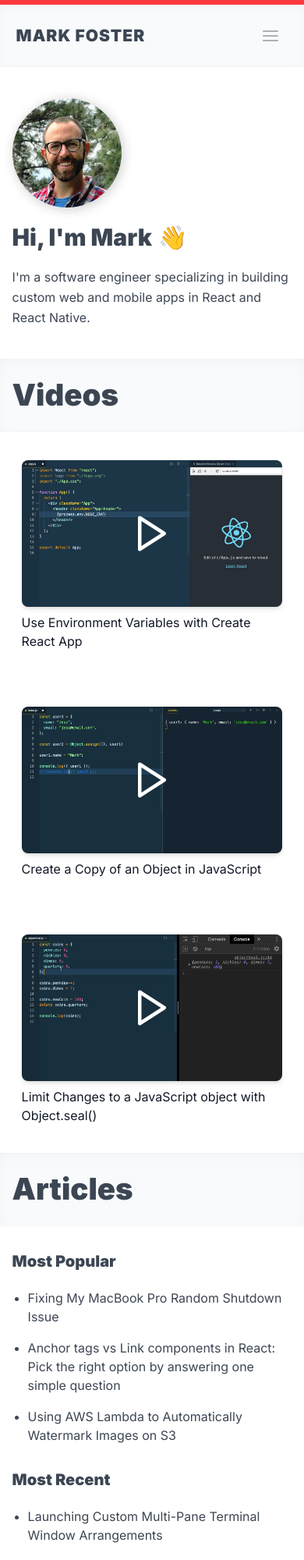
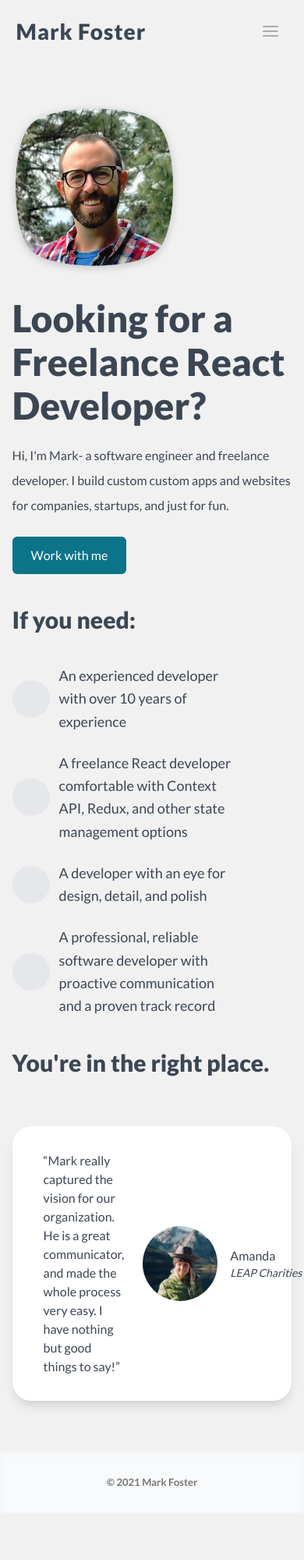
Before and after one commit to markadamfoster/markadamfoster, a Gatsby site: page / in a window 390 px wide. Shown: the top 2000 px of the page at 78% size. After the commit the page ends 1940 px from the top, so only its background shows below. Built offline with nearby package versions, Linux system fonts and the light colour scheme; Gatsby itself is replaced by a stand-in of ours; some packages are replaced by stand-ins of ours.

Commit message:
Begin rebuilding home page

```diff
--- a/gatsby-config.js
+++ b/gatsby-config.js
@@ -71,7 +71,7 @@ module.exports = {
     {
       resolve: `gatsby-plugin-google-fonts`,
       options: {
-        fonts: [`Inter: 200,400,700,900`],
+        fonts: [`Lato: 200,400,700,900`],
       },
     },
     {
--- a/src/components/Articles/ArticlesPageContent.js
+++ b/src/components/Articles/ArticlesPageContent.js
@@ -4,6 +4,8 @@ import styled from 'styled-components'
 import { useStaticQuery, graphql } from 'gatsby'
 
 import ArticleListItem from './ArticleListItem'
+import Videos from '../Videos/Videos'
+// import SectionTitle from './SectionTitle'
 
 function ArticlesPageContent() {
   const data = useStaticQuery(graphql`
@@ -35,6 +37,8 @@ function ArticlesPageContent() {
     <Wrapper>
       <h1>Articles</h1>
 
+      <Videos />
+
       <List>
         {articles.map(({ node: article }) => {
           return <ArticleListItem key={article.fields.slug} article={article} />
--- a/src/components/Header/Header.js
+++ b/src/components/Header/Header.js
@@ -34,9 +34,6 @@ const Wrapper = styled.header`
   height: 80px;
   display: flex;
   align-items: center;
-  background-color: ${colors.offWhiteBG};
-  box-shadow: inset 0 0 1px rgba(0, 0, 0, 0.04),
-    inset 0 0 5px rgba(0, 0, 0, 0.01), inset 0 5px 22px -8px rgba(0, 0, 0, 0.05);
   z-index: 100;
 
   @media (max-width: 500px) {
@@ -53,9 +50,8 @@ const Content = styled.div`
 const Logo = styled.div`
   display: flex;
   align-items: center;
-  font-size: 21px;
+  font-size: 28px;
   font-weight: 900;
-  text-transform: uppercase;
   letter-spacing: 1px;
   color: ${colors.textDark};
 
--- a/src/components/Home/Bio.js
+++ /dev/null
@@ -1,43 +0,0 @@
-import React from 'react'
-import styled from 'styled-components'
-
-import profileImg from 'assets/mark_foster.jpg'
-
-export default function Bio() {
-  return (
-    <div className="py-10 sm:py-20 lg:py-32">
-      <div className="container flex flex-col sm:flex-row">
-        <Img src={profileImg} />
-
-        <div>
-          <h1 className="text-left text-3xl mt-0">
-            Hi, I&apos;m Mark
-            <span role="img" aria-label="waving hand" className="ml-2">
-              👋
-            </span>
-          </h1>
-
-          <div className="leading-relaxed text-base sm:text-lg lg:text-xl">
-            <p className="mt-5">
-              I&apos;m a software engineer specializing in building custom web
-              and mobile apps in React and React Native.
-            </p>
-          </div>
-        </div>
-      </div>
-    </div>
-  )
-}
-
-const Img = styled.img`
-  height: 140px;
-  width: 140px;
-  flex-shrink: 0;
-  margin-right: 30px;
-  border-radius: 100%;
-  box-shadow: 2px 2px 15px rgba(0, 0, 0, 0.2);
-
-  @media (max-width: 540px) {
-    margin-bottom: 20px;
-  }
-`
--- /dev/null
+++ b/src/components/Home/CheckmarkItem.js
@@ -0,0 +1,15 @@
+import React from 'react'
+import PropTypes from 'prop-types'
+
+CheckmarkItem.propTypes = {
+  children: PropTypes.string,
+}
+
+export default function CheckmarkItem({ children }) {
+  return (
+    <li className="flex items-center my-6">
+      <div className="bg-gray-200 h-12 w-12 rounded-full mr-3 flex-shrink-0"></div>
+      <div className="text-lg leading-relaxed">{children}</div>
+    </li>
+  )
+}
--- /dev/null
+++ b/src/components/Home/CheckmarksSection.js
@@ -0,0 +1,28 @@
+import React from 'react'
+
+import CheckmarkItem from './CheckmarkItem'
+
+export default function CheckmarksSection() {
+  return (
+    <div>
+      <h3 className="text-3xl">If you need:</h3>
+      <ul className="my-10 w-4/5">
+        <CheckmarkItem>
+          An experienced developer with over 10 years of experience
+        </CheckmarkItem>
+        <CheckmarkItem>
+          A freelance React developer comfortable with Context API, Redux, and
+          other state management options
+        </CheckmarkItem>
+        <CheckmarkItem>
+          A developer with an eye for design, detail, and polish
+        </CheckmarkItem>
+        <CheckmarkItem>
+          A professional, reliable software developer with proactive
+          communication and a proven track record
+        </CheckmarkItem>
+      </ul>
+      <h3 className="text-3xl">You&apos;re in the right place.</h3>
+    </div>
+  )
+}
--- /dev/null
+++ b/src/components/Home/Hero.js
@@ -0,0 +1,41 @@
+import React from 'react'
+import styled from 'styled-components'
+
+import profileImg from 'assets/Mark_Foster_Freelance_Develper.png'
+
+export default function Hero() {
+  return (
+    <div className="py-10 sm:py-20 lg:py-32">
+      <Img src={profileImg} />
+
+      <div>
+        <h1 className="text-left text-5xl mt-0 max-w-xl leading-14">
+          Looking for a Freelance React Developer?
+        </h1>
+
+        <div className="text-base sm:text-lg lg:text-xl">
+          <p className="mt-5 leading-8">
+            Hi, I&apos;m Mark- a software engineer and freelance developer. I
+            build custom custom apps and websites for companies, startups, and
+            just for fun.
+          </p>
+        </div>
+      </div>
+
+      <button className="bg-maf-teal text-white px-6 py-3 mt-6 rounded-md">
+        Work with me
+      </button>
+    </div>
+  )
+}
+
+const Img = styled.img`
+  height: 240px;
+  width: 240px;
+  flex-shrink: 0;
+  margin-left: -15px;
+
+  @media (max-width: 540px) {
+    margin-bottom: 20px;
+  }
+`
--- a/src/components/Home/HomePage.js
+++ b/src/components/Home/HomePage.js
@@ -1,33 +1,27 @@
 import React from 'react'
 import PropTypes from 'prop-types'
 
-import Articles from './Articles'
-import Bio from './Bio'
+// import Articles from './Articles'
 import { Container } from 'styles/Container'
+import SEO from 'components/Shared/SEO'
+import Hero from './Hero'
 import DefaultLayout from 'layouts/DefaultLayout'
-import SectionTitle from './SectionTitle'
-import SEO from 'components/Shared/SEO'
-import Videos from './Videos'
+import CheckmarksSection from './CheckmarksSection'
+import Testamonial from './Testamonial'
 
 HomePage.propTypes = {
-  articles: PropTypes.array,
+  articles: PropTypes.array, // TODO: either use this or clean it up (including the pagequery)
 }
 
-export default function HomePage({ articles }) {
+export default function HomePage() {
   return (
     <DefaultLayout>
       <SEO title="Home" />
 
-      <Bio />
-
-      <SectionTitle>Videos</SectionTitle>
       <Container>
-        <Videos />
-      </Container>
-
-      <SectionTitle>Articles</SectionTitle>
-      <Container>
-        <Articles articles={articles} />
+        <Hero />
+        <CheckmarksSection />
+        <Testamonial />
       </Container>
     </DefaultLayout>
   )
--- /dev/null
+++ b/src/components/Home/Testamonial.js
@@ -0,0 +1,26 @@
+import React from 'react'
+
+import amandaSrc from 'assets/amanda_hunter.jpg'
+
+export default function Testamonial() {
+  return (
+    <div className="my-16 -mx-0 py-8 px-10 bg-white shadow-lg rounded-3xl flex items-center">
+      <div className="flex-1 text-md">
+        “Mark really captured the vision for our organization. He is a great
+        communicator, and made the whole process very easy. I have nothing but
+        good things to say!”
+      </div>
+      <div className="flex items-center">
+        <img
+          src={amandaSrc}
+          alt="Amanda"
+          className="rounded-full h-24 w-24 ml-6 mr-4"
+        />
+        <div className="">
+          Amanda
+          <div className="text-sm italic whitespace-nowrap">LEAP Charities</div>
+        </div>
+      </div>
+    </div>
+  )
+}
--- a/src/styles/global.css
+++ b/src/styles/global.css
@@ -10,15 +10,16 @@
   --action: #ff383c;
   --actionHover: #f61b26;
   --offWhite: #eee;
+  --offWhiteBG: #f1f1f1;
 }
 
 body {
-  border-top: 6px solid var(--action);
-  font-family: Inter, -apple-system, BlinkMacSystemFont, 'Segoe UI', Roboto,
+  font-family: Lato, -apple-system, BlinkMacSystemFont, 'Segoe UI', Roboto,
     Oxygen, Ubuntu, Cantarell, 'Open Sans', 'Helvetica Neue', sans-serif;
   color: var(--textDark);
   overflow-x: hidden;
   -webkit-font-smoothing: antialiased;
+  background-color: var(--offWhiteBG);
 }
 
 /* Headings */
@@ -56,9 +57,6 @@ blockquote {
 }
 
 .container {
-  /* max-width: calc(1200px + 8vw);
-  margin: 0 auto;
-  padding: 0 4vw; */
   flex: 1;
   max-width: calc(800px + 8vw);
   margin: 0 auto;
--- a/tailwind.config.js
+++ b/tailwind.config.js
@@ -1,7 +1,24 @@
 module.exports = {
   purge: ['./src/**/*.{js,jsx,ts,tsx}', './src/**/*.mdx', './src/**/*.html'],
   theme: {
-    extend: {},
+    extend: {
+      colors: {
+        'maf-textDark': '#3c4653',
+        'maf-richBlack': '#040404',
+        'maf-blue': '#1d3461',
+        'maf-teal': '#0c7489',
+        'maf-blue2': '#247BA0',
+        'maf-action': '#ff383c',
+        'maf-actionHover': '#f61b26',
+        'maf-offWhite': '#eee',
+        'maf-offWhiteBG': '#f8fafc',
+      },
+      lineHeight: {
+        12: '3rem',
+        14: '3.5rem',
+        16: '4rem',
+      },
+    },
   },
   variants: {},
   plugins: [],
```
Also changed, not shown: src/assets/Mark_Foster_Freelance_Develper.png (added), src/assets/amanda_hunter.jpg (added), src/components/Videos/VideoEntry.js (renamed from src/components/Home/VideoEntry.js), src/components/Videos/Videos.js (renamed from src/components/Home/Videos.js).
